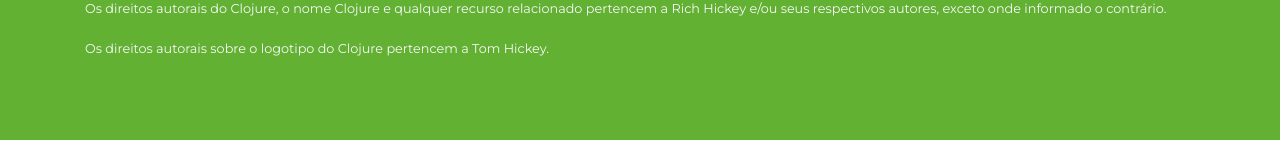
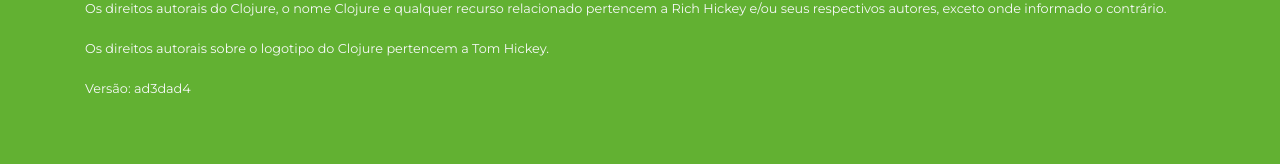
Before and after one commit to pbalduino/descobrindoclojure, a Vue app: page /#/ in a window 1280 px wide. Shown: the part 2116-2282 px from the top of the page. Built offline with nearby package versions, Linux system fonts and the light colour scheme; what vue-shortcuts would draw is missing.

Commit message:
Versão no rodapé

```diff
--- a/package.json
+++ b/package.json
@@ -3,8 +3,8 @@
   "version": "0.1.0",
   "private": true,
   "scripts": {
-    "serve": "vue-cli-service serve",
-    "build": "vue-cli-service build",
+    "serve": "echo \"\\\"$(git describe --always)\\\"\" > src/assets/hash.json && vue-cli-service serve",
+    "build": "echo \"\\\"$(git describe --always)\\\"\" > src/assets/hash.json && vue-cli-service build",
     "lint": "vue-cli-service lint"
   },
   "dependencies": {
--- /dev/null
+++ b/src/assets/hash.json
@@ -0,0 +1 @@
+"ad3dad4"
--- a/src/components/BigFooter.vue
+++ b/src/components/BigFooter.vue
@@ -15,12 +15,18 @@
       <p><small>Os direitos autorais deste site e de seu conteúdo pertencem a Plínio Balduino, exceto onde seja informado o contrário. Você pode compartilhar, copiar e citar o conteúdo aqui presente, desde que informando a fonte. Você não pode utilizar o conteúdo aqui presente como se fosse o autor. Ao utilizar este site e seu conteúdo, você está automaticamente concordando com estes termos.</small></p>
       <p><small>Os direitos autorais do Clojure, o nome Clojure e qualquer recurso relacionado pertencem a Rich Hickey e/ou seus respectivos autores, exceto onde informado o contrário.</small></p>
       <p><small>Os direitos autorais sobre o logotipo do Clojure pertencem a Tom Hickey.</small></p>
+      <Version />
     </div>
   </div>
 </template>
 
 <script>
+import Version from './Version.vue';
+
 export default {
-  name: 'BigFooter'
+  name: 'BigFooter',
+  components: {
+    Version
+  }
 }
 </script>
--- a/src/components/Home.vue
+++ b/src/components/Home.vue
@@ -3,6 +3,7 @@
     <BigHeader />
     <HomeContent />
     <BigFooter />
+    <Version />
   </div>
 </template>
 
--- a/src/components/LittleFooter.vue
+++ b/src/components/LittleFooter.vue
@@ -4,12 +4,18 @@
     <p class="text-justify"><small>Os direitos autorais deste site e de seu conteúdo pertencem a Plínio Balduino, exceto onde seja informado o contrário. Você pode compartilhar, copiar e citar o conteúdo aqui presente, desde que informando a fonte. Você não pode utilizar o conteúdo aqui presente como se fosse o autor. Ao utilizar este site e seu conteúdo, você está automaticamente concordando com estes termos.</small></p>
     <p class="text-justify"><small>Os direitos autorais do Clojure, o nome Clojure e qualquer recurso relacionado pertencem a Rich Hickey e/ou seus respectivos autores, exceto onde informado o contrário.</small></p>
     <p class="text-justify"><small>Os direitos autorais sobre o logotipo do Clojure pertencem a Tom Hickey.</small></p>
+    <Version />
   </div>
 </div>
 </template>
 
 <script>
+import Version from './Version.vue';
+
 export default {
-  name: 'LittleFooter'
+  name: 'LittleFooter',
+  components: {
+    Version
+  }
 }
 </script>
--- /dev/null
+++ b/src/components/Version.vue
@@ -0,0 +1,18 @@
+<template>
+<div>
+<small>Versão: {{ GitHash }}</small>
+</div>
+</template>
+
+<script>
+import GitHash from "@/assets/hash.json";
+
+export default {
+  name: "Version",
+  data() {
+    return {
+      GitHash
+    };
+  }
+};
+</script>
```
Also changed, not shown: 3 other files (tests, documents, lock files or other folders).
